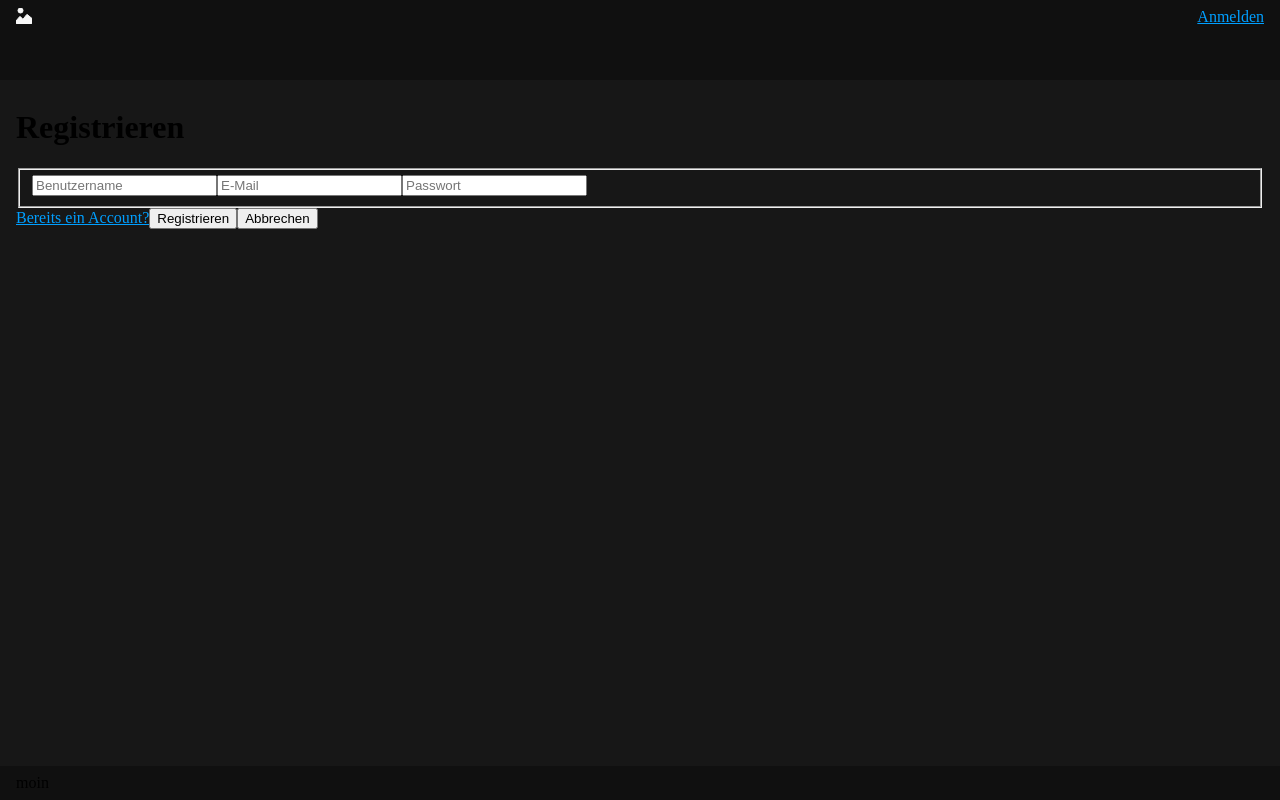
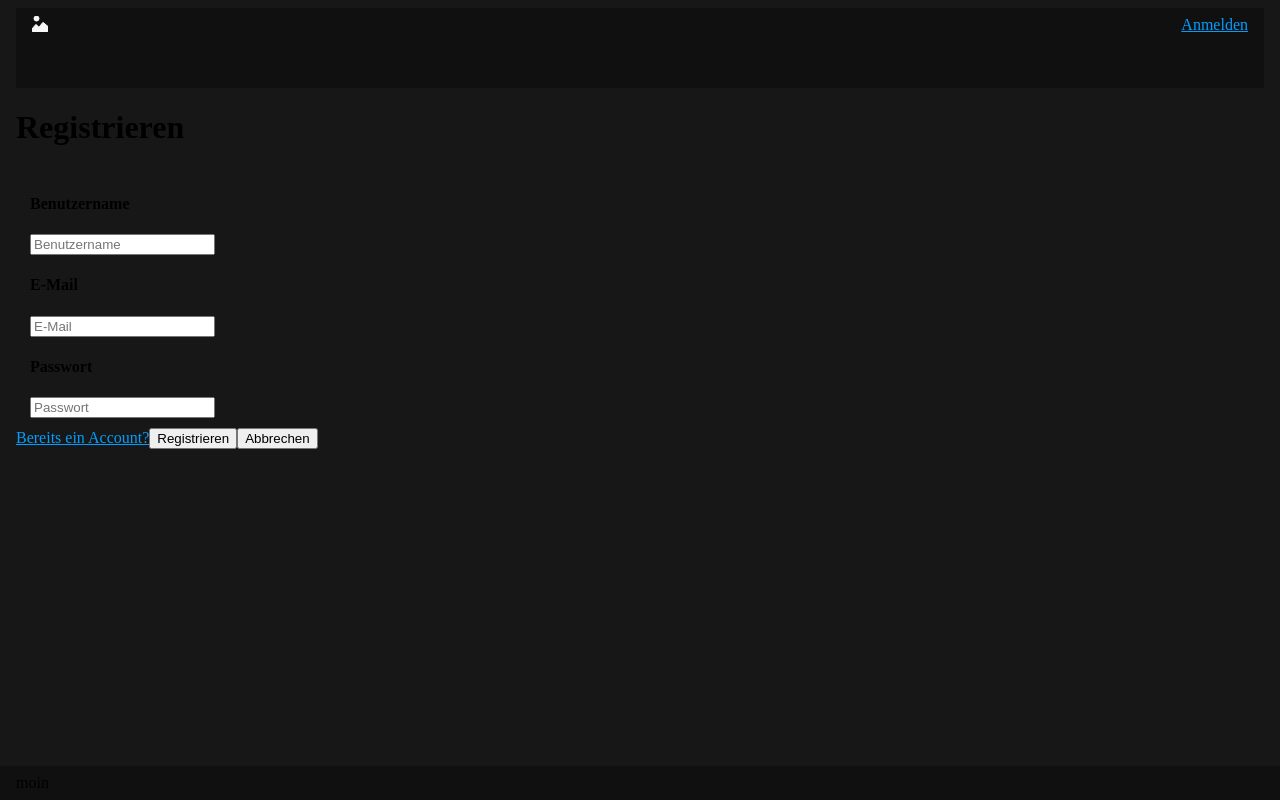
Before and after one commit to TSCOfficial/whatsapp-community, a React (Vite) app: page /auth/signup in a window 1280 px wide. Built offline with nearby package versions, Linux system fonts and the light colour scheme; no server answers.

Commit message:
Seperation of concernes

```diff
--- a/src/App.css
+++ b/src/App.css
@@ -1,20 +1,12 @@
 #root {
   display: grid;
   grid-template-areas:
-  "nav nav"
   "main main"
   "footer footer";
-  grid-template-rows: auto 1fr auto;
+  grid-template-rows: 1fr auto;
   width: 100vw;
   min-height: 100vh;
   box-sizing: border-box;
-}
-
-nav {
-    grid-area: nav;
-    background-color: var(--nav-background);
-    padding: 8px 16px;
-    min-height: 8vh;
 }
 
 main {
--- a/src/App.jsx
+++ b/src/App.jsx
@@ -5,8 +5,8 @@ import Navigation from './components/Navigation'
 function App() {
   return (
     <>
-      <Navigation></Navigation>
       <main>
+        <Navigation></Navigation>
         <Outlet/>
       </main>
       <footer>
--- a/src/components/AuthForm.jsx
+++ b/src/components/AuthForm.jsx
@@ -1,36 +1,54 @@
 import { Form } from "react-router";
 import LinkButton from "./LinkButton";
 import Button from "./Button";
+import Fieldset from "./Fieldset";
+import Field from "./Field";
+import { getAllProfiles } from "../lib/buckets";
+import {useEffect} from "react";
 
 export default function AuthForm({method, errors = {}, onCancel}) {
+    let profiles = [];
+
+    useEffect(() => {
+        profiles = getAllProfiles()
+    }, [])
+
     return (
         <Form method="post" noValidate>
-            <fieldset>
+            <Fieldset>
                 {
                     method == "signup"
                     ? <>
-                    <input
-                        type="text"
-                        name="username"
-                        placeholder="Benutzername"
-                    />
-                    { errors.username && <p>{errors.username}</p>}
+                        {
+                            <p>
+                                {profiles}
+                            </p>
+                        }
+                        <Field
+                            type="text"
+                            name="username"
+                            placeholder="Benutzername"
+                            title="Benutzername"
+                            error={errors.username}
+                        />
                     </>
                     : null
                 }
-                <input
+                <Field
                 type="email"
                 name="email"
                 placeholder="E-Mail"
+                title="E-Mail"
+                error={errors.email}
                 />
-                { errors.email && <p>{errors.email}</p>}
-                <input
+                <Field
                 type="password"
                 name="password"
                 placeholder="Passwort"
+                title="Passwort"
+                error={errors.password}
                 />
-                { errors.password && <p>{errors.password}</p>}
-            </fieldset>
+            </Fieldset>
             {
                 method == "signup"
                 ? <>
--- /dev/null
+++ b/src/components/Field.jsx
@@ -0,0 +1,9 @@
+export default function Field({title, error, ...props}){
+    return (
+        <div>
+            { title && <h4>{title}</h4> }
+            <input {...props}/>
+            { error && <h4>{error}</h4> }
+        </div>
+    )
+}
--- /dev/null
+++ b/src/components/Fieldset.jsx
@@ -0,0 +1,10 @@
+import styles from "./Fieldset.module.css"
+
+export default function Fieldset({children, title}) {
+    return (
+        <fieldset className={styles.fieldset}>
+            { title && <h3>{title}</h3> }
+            {children}
+        </fieldset>
+    )
+}
--- /dev/null
+++ b/src/components/Fieldset.module.css
@@ -0,0 +1,3 @@
+.fieldset {
+    border: none;
+}
--- a/src/components/Navigation.jsx
+++ b/src/components/Navigation.jsx
@@ -1,17 +1,28 @@
 import Logo from "../assets/placeholder-logo.svg?react"
-import { getSession, useCurrentUser } from "../lib/session"
+import { getSession, useCurrentUser, removeSession } from "../lib/session"
+import Button from "./Button"
 import LinkButton from "./LinkButton"
 import styles from "./Navigation.module.css"
 
 export default function Navigation() {
     const user = useCurrentUser()
+
+    const logout = async (e) => {
+        e.preventDefault()
+        removeSession()
+        navigate("/")
+    }
+
     return (
         <nav className={styles.nav}>
             <Logo className={styles.image}/>
 
             {
                 user
-                ? <p>{user.user_metadata.display_name}</p>
+                ? <p>
+                    {user.user_metadata.display_name}<br/>
+                    <Button onClick={logout}>Logout</Button>
+                </p>
                 : <LinkButton to="/auth/signin">Anmelden</LinkButton>
             }
         </nav>
--- a/src/components/Navigation.module.css
+++ b/src/components/Navigation.module.css
@@ -1,6 +1,9 @@
 .nav {
     display: flex;
     justify-content: space-between;
+    background-color: var(--nav-background);
+    padding: 8px 16px;
+    min-height: 8vh;
 }
 .image {
     color: var(--on-nav);
--- /dev/null
+++ b/src/lib/buckets.js
@@ -0,0 +1,19 @@
+import Supabase from "../../lib/supabase"
+import Log from "../../lib/logging"
+
+export async function getAllProfiles(){
+    const {data, error} = await Supabase().storage.from("profilepictures").list('folder', {
+    limit: 100,
+    offset: 0,
+    sortBy: { column: 'name', order: 'asc' },
+  })
+
+    new Log("Data: ")
+    console.log(data)
+    if (error) {
+            new Log(`Error fetching profilepictures: ${error}`).error()
+        } else {
+            new Log(`Successfully fetchted profilepictures: ${data}`)
+            return data;
+        }
+}
--- a/src/routes/SigninRoute.jsx
+++ b/src/routes/SigninRoute.jsx
@@ -3,6 +3,7 @@ import validateAuth from "../lib/validateAuth";
 import { saveSession } from "../lib/session";
 import Log from "../../lib/logging"
 import AuthForm from "../components/AuthForm";
+import { redirect, useNavigate, useActionData } from "react-router";
 
 async function clientAction({request}) {
     const formData = await request.formData()
@@ -15,13 +16,23 @@ async function clientAction({request}) {
 
     const response = await signin(user)
     saveSession(response.session)
-    console.log(response)
+    const param = new URLSearchParams(location.search)
+    const path = param.get("path")
+    return redirect(path == "/")
 }
+
 export default function SigninRoute(){
+    const navigate = useNavigate()
+    const errors = useActionData()
+
+    const onCancel = () => {
+        navigate(-1)
+    }
+
     return (
         <>
         <h1>Anmelden</h1>
-        <AuthForm method="signin"/>
+        <AuthForm method="signin" onCancel={onCancel} errors={errors}/>
         </>
     )
 }
--- a/src/routes/SignupRoute.jsx
+++ b/src/routes/SignupRoute.jsx
@@ -2,6 +2,8 @@ import validateAuth from "../lib/validateAuth";
 import { saveSession } from "../lib/session";
 import { signup } from "../lib/auth";
 import AuthForm from "../components/AuthForm";
+import { redirect, useNavigate, useActionData } from "react-router";
+
 
 async function clientAction({request}) {
     const formData = await request.formData()
@@ -15,13 +17,23 @@ async function clientAction({request}) {
     const response = await signup(user)
     console.log(response)
     saveSession(response.session)
+    const param = new URLSearchParams(location.search)
+    const path = param.get("path")
+    return redirect(path == "/")
 }
 
 export default function SignupRoute(){
+    const navigate = useNavigate()
+    const errors = useActionData()
+
+    const onCancel = () => {
+        navigate(-1)
+    }
+
     return (
         <>
         <h1>Registrieren</h1>
-        <AuthForm method="signup"/>
+        <AuthForm method="signup" onCancel={onCancel} errors={errors}/>
         </>
     )
 }
```
